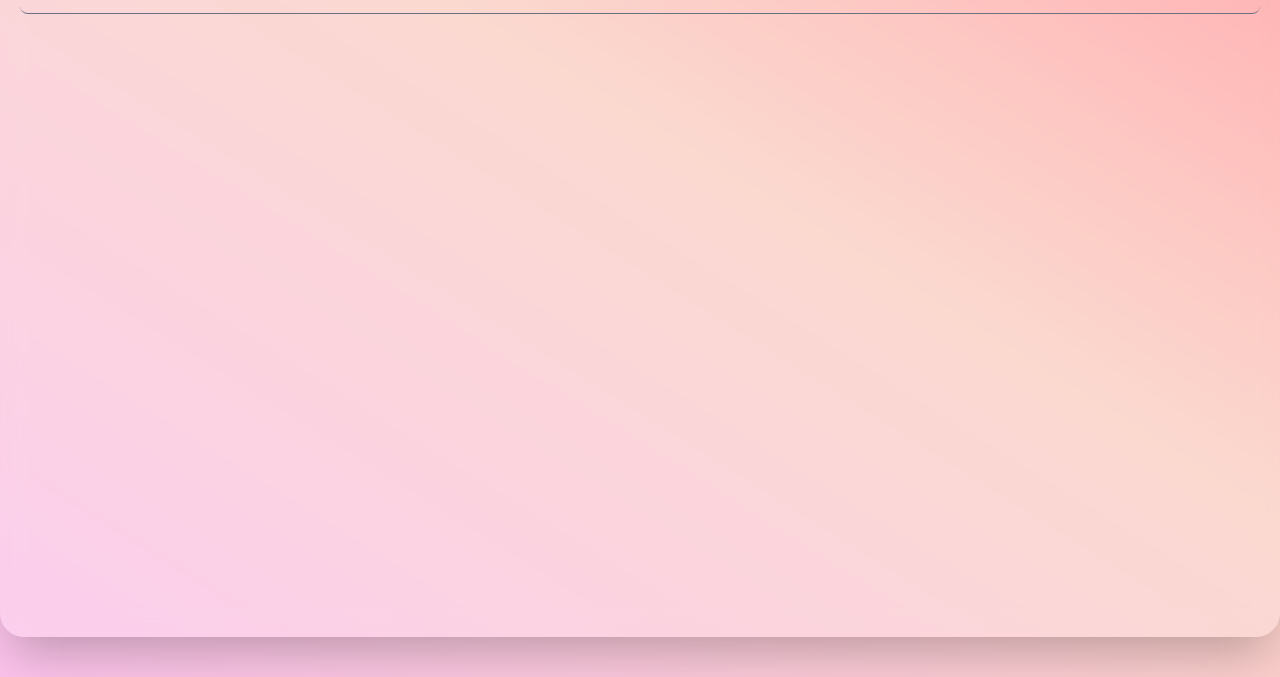
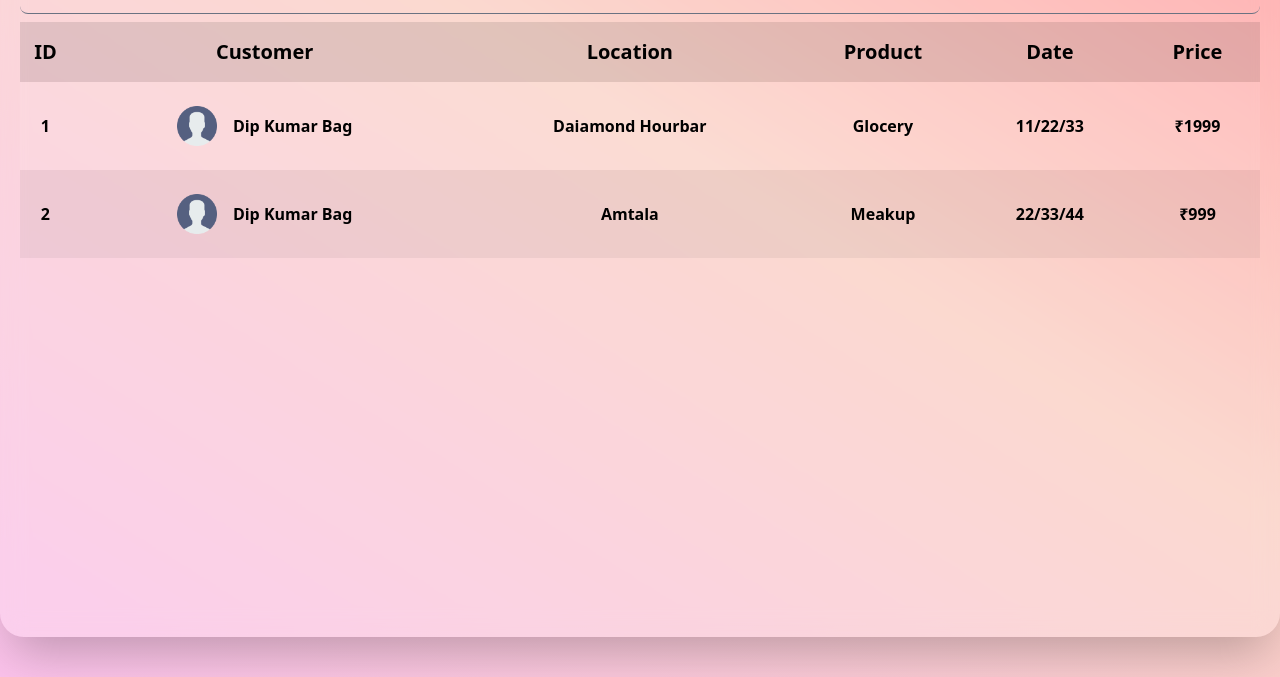
Before and after one commit to ItzRahul-ai/data-table-2, a plain HTML site: page index.html in a window 1280 px wide. Shown: the part 123-800 px from the top of the page. Drawn offline with nearby package versions, Linux system fonts and the light colour scheme.

Commit message:
added 2 data table with animation

```diff
--- a/index.html
+++ b/index.html
@@ -28,7 +28,55 @@
                    </div>
                </div>
              </div> <!-- end of content head -->
+            <!-- content body -->
+            <div class="h-full w-full pt-2 overflow-hidden">
+                <table class="w-full text-center ">
+                       <!-- table head -->
+                        <thead class="w-full text-center bg-[rgb(0,0,0,0.1)]">
+                           <tr class="w-full">
+                               <th class="text-center text-xl font-bold py-4">ID</th>
+                               <th class="text-center text-xl font-bold py-4">Customer</th>
+                               <th class="text-center text-xl font-bold py-4">Location</th>
+                               <th class="text-center text-xl font-bold py-4">Product</th>
+                               <th class="text-center text-xl font-bold py-4">Date</th>
+                               <th class="text-center text-xl font-bold py-4">Price</th>
+                           </tr>
+                        </thead>
+                        <!-- table 1 -->
+                         <tbody class="w-full text-center font-bold text-black scale-100 hover:scale-102 bg-[#fff1] hover:bg-[#fff5] transition-all duration-700">
+                           <tr>
+                               <td class="py-6 px-2 text-center text-black hover:text-blue-400 transition-all duration-700">1</td>
+                               <td class="py-6 px-2 text-center text-black hover:text-blue-400 transition-all duration-700">
+                                   <div class="flex items-center justify-center gap-4">
+                                       <div class="w-10 h-10 rounded-full"><img src="./asset/user.png " class="w-full" alt="Customer Profile"></div>
+                                       <span>Dip Kumar Bag</span>
+                                   </div>
+                               </td>
+                               <td class="py-6 px-2 text-center text-black hover:text-blue-400 transition-all duration-700">Daiamond Hourbar</td>
+                               <td class="py-6 px-2 text-center text-black hover:text-blue-400 transition-all duration-700">Glocery</td>
+                               <td class="py-6 px-2 text-center text-black hover:text-blue-400 transition-all duration-700">11/22/33</td>
+                               <td class="py-6 px-2 text-center text-black hover:text-blue-400 transition-all duration-700"><strong>₹1999</strong></td>
+                           </tr>
+                         </tbody>
+                         <!-- table 2 -->
+                         <tbody class="w-full text-center font-bold text-black scale-100 hover:scale-102 bg-[rgb(0,0,0,0.05)] hover:bg-[#fff5] transition-all duration-700">
+                           <tr>
+                               <td class="py-6 px-2 text-center text-black hover:text-blue-400 transition-all duration-700">2</td>
+                               <td class="py-6 px-2 text-center text-black hover:text-blue-400 transition-all duration-700">
+                                   <div class="flex items-center justify-center gap-4">
+                                       <div class="w-10 h-10 rounded-full"><img src="./asset/user.png " class="w-full" alt="Customer Profile"></div>
+                                       <span>Dip Kumar Bag</span>
+                                   </div>
+                               </td>
+                               <td class="py-6 px-2 text-center text-black hover:text-blue-400 transition-all duration-700">Amtala</td>
+                               <td class="py-6 px-2 text-center text-black hover:text-blue-400 transition-all duration-700">Meakup</td>
+                               <td class="py-6 px-2 text-center text-black hover:text-blue-400 transition-all duration-700">22/33/44</td>
+                               <td class="py-6 px-2 text-center text-black hover:text-blue-400 transition-all duration-700"><strong>₹999</strong></td>
+                           </tr>
+                         </tbody>
 
+                </table>
+            </div>
 
         </div>
     </div>
```
